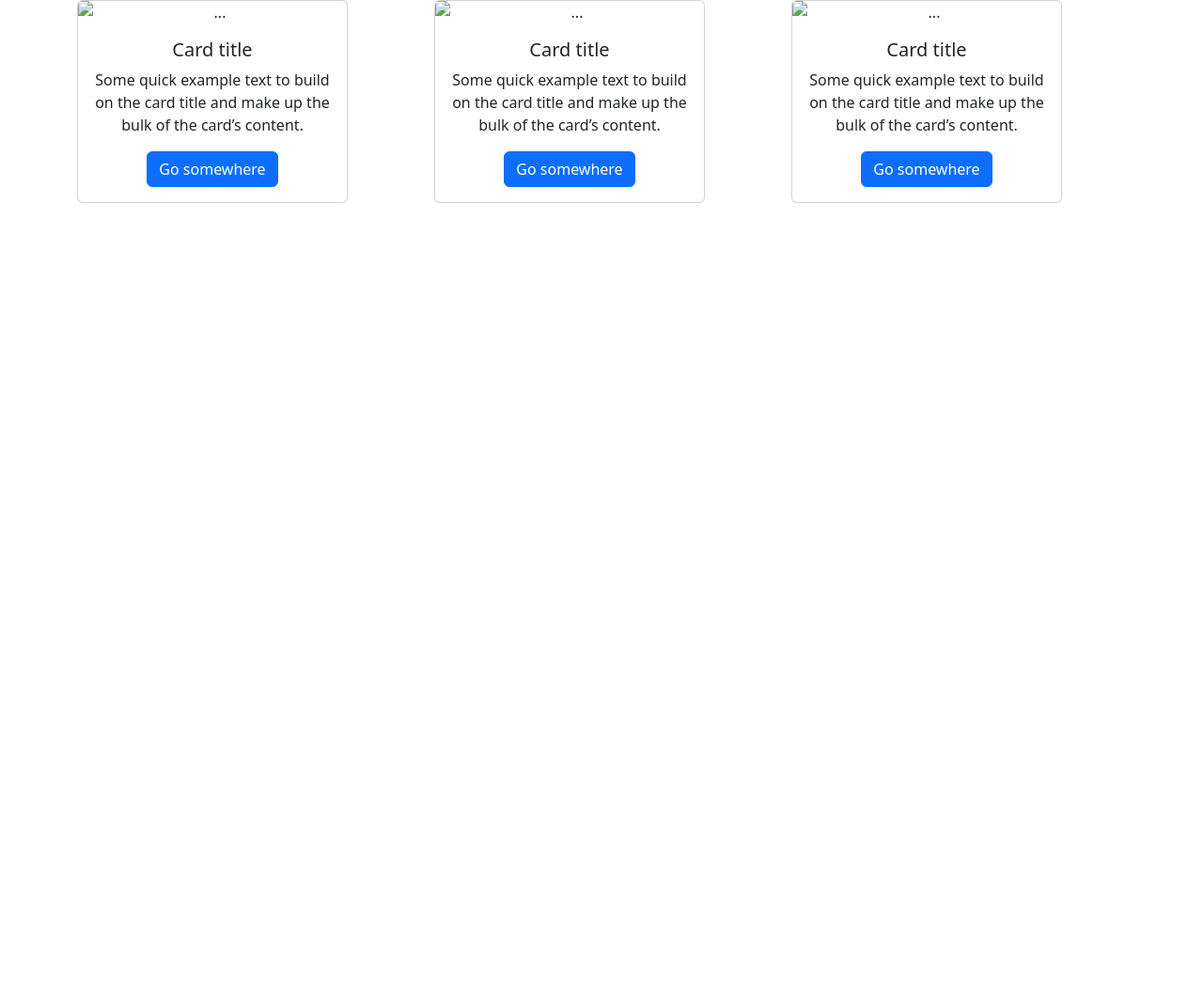
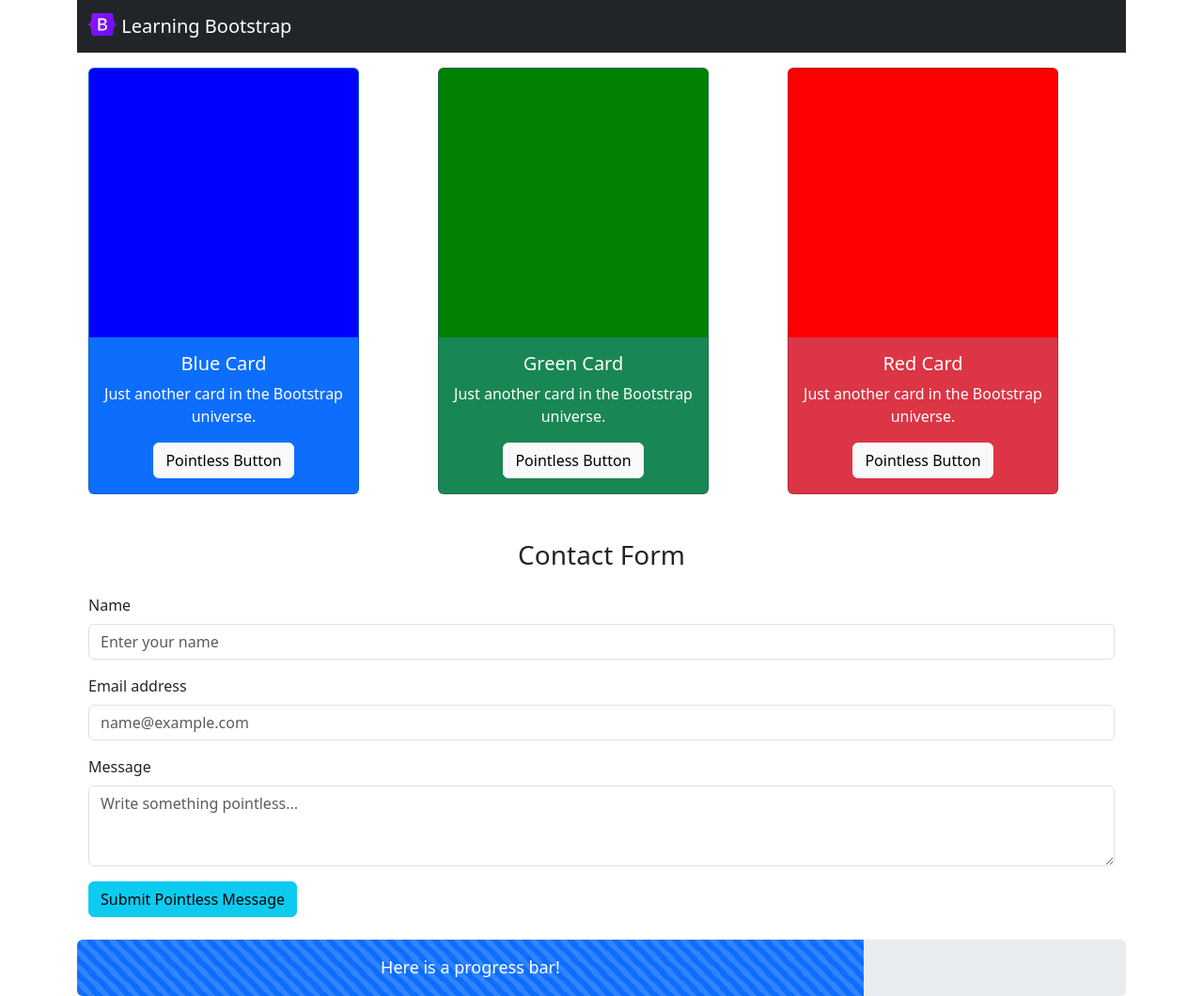
Before and after one commit to VictorKristiansson/lesson-15-bootstrap, a plain HTML site: page index.html in a window 1280 px wide. Shown: the whole page at 94% size. Before the commit the page ends 800 px from the top, so only its background shows below. Drawn offline with nearby package versions, Linux system fonts and the light colour scheme.

Commit message:
lesson 15 - bootstrap elements
Added components from Bootstrap website and applied some custom styling.

```diff
--- a/index.html
+++ b/index.html
@@ -5,52 +5,87 @@
     <meta name="viewport" content="width=device-width, initial-scale=1.0">
     <title>Lesson 15 - Bootstrap</title>
     <link href="https://cdn.jsdelivr.net/npm/bootstrap@5.3.6/dist/css/bootstrap.min.css" rel="stylesheet" integrity="sha384-4Q6Gf2aSP4eDXB8Miphtr37CMZZQ5oXLH2yaXMJ2w8e2ZtHTl7GptT4jmndRuHDT" crossorigin="anonymous">
+    <script src="https://cdn.jsdelivr.net/npm/bootstrap@5.3.6/dist/js/bootstrap.bundle.min.js" integrity="sha384-j1CDi7MgGQ12Z7Qab0qlWQ/Qqz24Gc6BM0thvEMVjHnfYGF0rmFCozFSxQBxwHKO" crossorigin="anonymous"></script>
 </head>
+<body>
 
-<body>
+    <div class="container">
+        <header>
+            <nav class="navbar navbar-dark bg-dark mb-3">
+                <div class="container-fluid">
+                    <a class="navbar-brand" href="#">
+                    <img src="./images/bootstrap-logo.svg" alt="Logo" width="30" height="24" class="d-inline-block align-text-top">
+                    Learning Bootstrap
+                    </a>
+                </div>
+            </nav>
+        </header>
+
+
         <div class="container text-center">
             <div class="row">
-
                 <div class="col">
-            <div class="card" style="width: 18rem;">
-                <img src="..." class="card-img-top" alt="...">
-
+                    <div class="card bg-primary text-white" style="width: 18rem;">
+                        <img src="./images/blue.png" class="card-img-top" alt="...">
                         <div class="card-body">
-                    <h5 class="card-title">Card title</h5>
-                    <p class="card-text">Some quick example text to build on the card title and make up the bulk of the card’s content.</p>
-                    <a href="#" class="btn btn-primary">Go somewhere</a>
+                            <h5 class="card-title">Blue Card</h5>
+                            <p class="card-text">Just another card in the Bootstrap universe.</p>
+                            <a href="#" class="btn btn-light">Pointless Button</a>
                         </div>
                     </div>
                 </div>
 
                 <div class="col">
-            <div class="card" style="width: 18rem;">
-                <img src="..." class="card-img-top" alt="...">
-
+                    <div class="card bg-success text-white" style="width: 18rem;">
+                        <img src="./images/green.png" class="card-img-top" alt="...">
                         <div class="card-body">
-                    <h5 class="card-title">Card title</h5>
-                    <p class="card-text">Some quick example text to build on the card title and make up the bulk of the card’s content.</p>
-                    <a href="#" class="btn btn-primary">Go somewhere</a>
+                            <h5 class="card-title">Green Card</h5>
+                            <p class="card-text">Just another card in the Bootstrap universe.</p>
+                            <a href="#" class="btn btn-light">Pointless Button</a>
                         </div>
                     </div>
                 </div>
 
                 <div class="col">
-            <div class="card" style="width: 18rem;">
-                <img src="..." class="card-img-top" alt="...">
-
+                    <div class="card bg-danger text-white" style="width: 18rem;">
+                        <img src="./images/red.png" class="card-img-top" alt="...">
                         <div class="card-body">
-                    <h5 class="card-title">Card title</h5>
-                    <p class="card-text">Some quick example text to build on the card title and make up the bulk of the card’s content.</p>
-                    <a href="#" class="btn btn-primary">Go somewhere</a>
+                            <h5 class="card-title">Red Card</h5>
+                            <p class="card-text">Just another card in the Bootstrap universe.</p>
+                            <a href="#" class="btn btn-light">Pointless Button</a>
+                        </div>
+                    </div>
                 </div>
             </div>
         </div>
 
+        <div class="container mt-5">
+            <h3 class="text-center mb-4">Contact Form</h3>
+            <form>
+                <div class="mb-3">
+                    <label for="nameInput" class="form-label">Name</label>
+                    <input type="text" class="form-control" id="nameInput" placeholder="Enter your name">
                 </div>
+                <div class="mb-3">
+                    <label for="emailInput" class="form-label">Email address</label>
+                    <input type="email" class="form-control" id="emailInput" placeholder="name@example.com">
+                </div>
+                <div class="mb-3">
+                    <label for="messageInput" class="form-label">Message</label>
+                    <textarea class="form-control" id="messageInput" rows="3" placeholder="Write something pointless..."></textarea>
+                </div>
+                <button type="button" class="btn btn-info">Submit Pointless Message</button>
+            </form>
+
+        </div>
+
+        <div class="progress mt-4" style="height: 60px;" role="progressbar" aria-label="Animated striped example" aria-valuenow="75" aria-valuemin="0" aria-valuemax="100">
+            <div class="progress-bar progress-bar-striped progress-bar-animated" style="width: 75%; font-size: 1.5em;">Here is a progress bar!</div>
         </div>
 
 
+
+    </div>
+
 </body>
-
 </html>
```
Also changed, not shown: images/blue.png (added), images/bootstrap-logo.svg (added), images/green.png (added), images/red.png (added), images/red.svg (deleted). Lines whose indentation alone changed are shown as unchanged.
